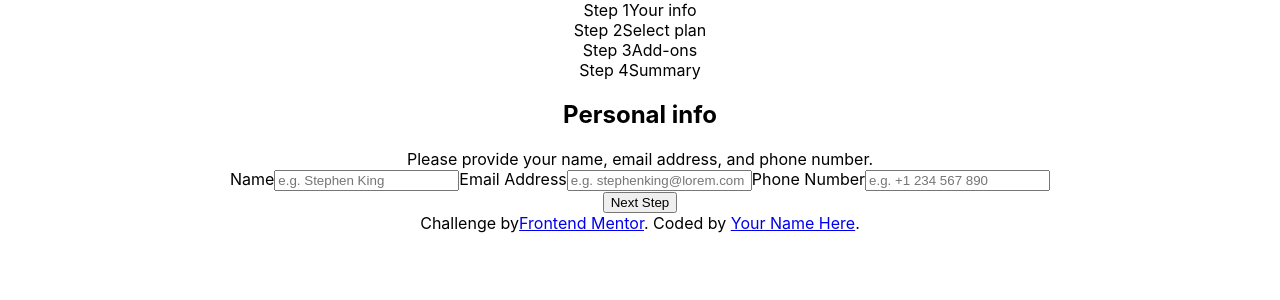
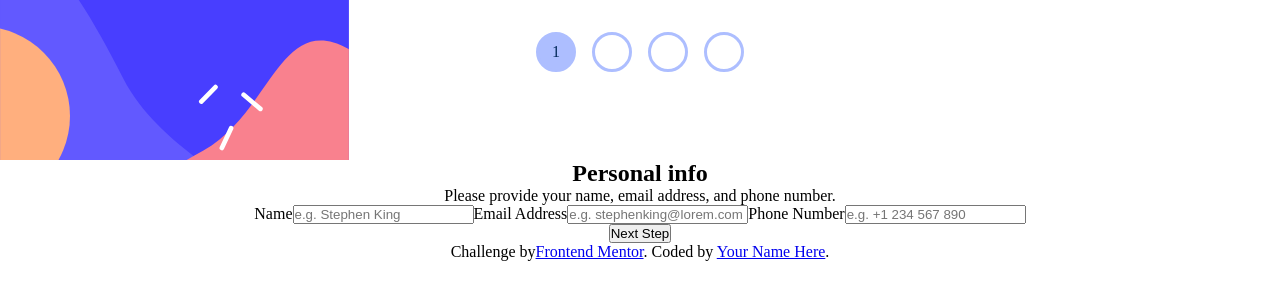
Before and after one commit to mistyb01/fe-mentor-multistep-form, a React (Create React App) app: page / in a window 1280 px wide. Shown: the top 300 px of the page. Built offline with nearby package versions, Linux system fonts and the light colour scheme.

Commit message:
sidebar css progress

```diff
--- a/src/components/Sidebar.js
+++ b/src/components/Sidebar.js
@@ -4,23 +4,35 @@ function Sidebar(props) {
     return (
         <section id="sidebar">
         <div className="step-section">
+          <span className={`step-circle${props.step === 1 ? ' active' : ''}`}>1</span>
+          <div className="step-text-wrapper">
           <span className="step-text">Step 1</span>
-          <span className="step-title">Your info</span>
+          <span className="step-desc">Your info</span>
+          </div>
         </div>
 
         <div className="step-section">
+          <span className={`step-circle${props.step === 2 ? ' active' : ''}`}>2</span>
+          <div className="step-text-wrapper">
             <span className="step-text">Step 2</span>
             <span className="step-title">Select plan</span>
           </div>
+        </div>
 
         <div className="step-section">
+          <span className={`step-circle${props.step === 3 ? ' active' : ''}`}>3</span>
+          <div className="step-text-wrapper">
             <span className="step-text">Step 3</span>
             <span className="step-title">Add-ons</span>
           </div>
+        </div>
 
         <div className="step-section">
+          <span className={`step-circle${props.step === 4 ? ' active' : ''}`}>4</span>
+          <div className="step-text-wrapper">
             <span className="step-text">Step 4</span>
             <span className="step-title">Summary</span>
+          </div>
         </div>
       </section>
     )
--- a/src/index.css
+++ b/src/index.css
@@ -1,13 +1,37 @@
-body {
+* {
+  padding: 0;
   margin: 0;
-  font-family: -apple-system, BlinkMacSystemFont, 'Segoe UI', 'Roboto', 'Oxygen',
-    'Ubuntu', 'Cantarell', 'Fira Sans', 'Droid Sans', 'Helvetica Neue',
-    sans-serif;
-  -webkit-font-smoothing: antialiased;
-  -moz-osx-font-smoothing: grayscale;
+  box-sizing: border-box;
 }
 
-code {
-  font-family: source-code-pro, Menlo, Monaco, Consolas, 'Courier New',
-    monospace;
+#sidebar {
+  display: flex;
+  flex-direction: row;
+  justify-content: center;
+  padding-top: 2rem;
+  column-gap: 1rem;
+  background-image: url('../assets/images/bg-sidebar-mobile.svg');
+  background-size: contain;
+  background-repeat: no-repeat;
+  height: 20vh;
 }
+
+.step-circle {
+  display: flex;
+  align-items: center;
+  justify-content: center;
+  border-radius: 50%;
+  border: 3px solid hsl(228, 100%, 84%);
+  color: white;
+  height: 2.5rem;
+  width: 2.5rem;
+}
+
+.step-circle.active {
+  color: hsl(213, 96%, 18%);
+  background-color: hsl(228, 100%, 84%);
+}
+
+.step-text-wrapper {
+  display: none;
+}
```
Lines whose indentation alone changed are shown as unchanged.
